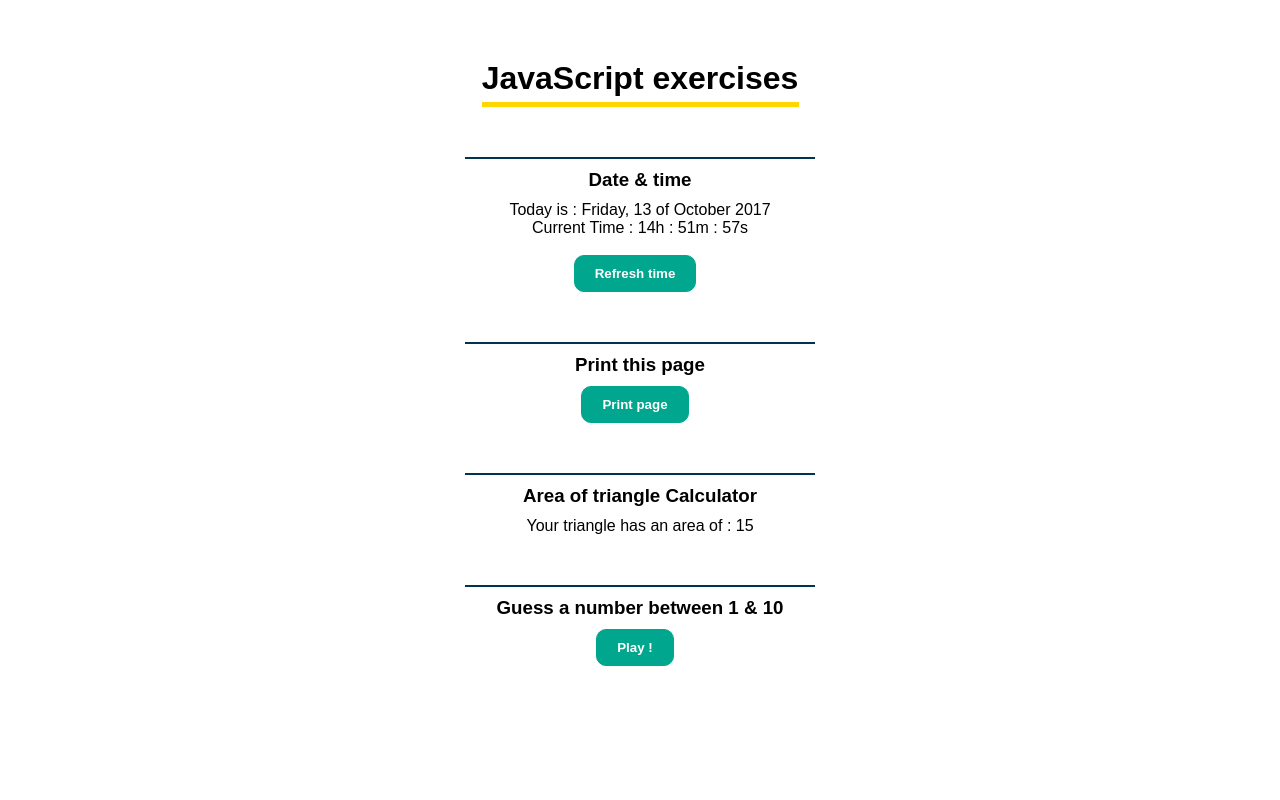
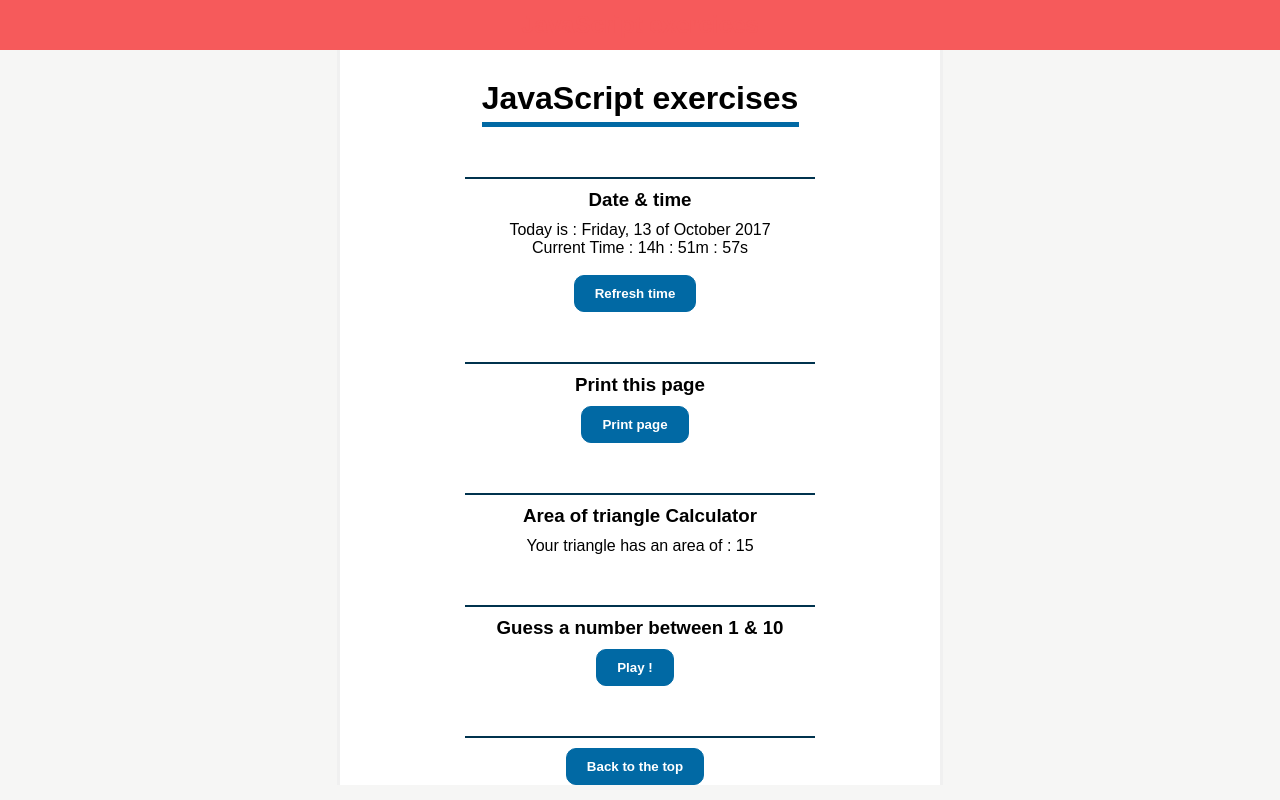
Before and after one commit to Augustin-Holguin/javascript-exercises, a plain HTML site: page index.html in a window 1280 px wide. Drawn offline with Linux system fonts and the light colour scheme.

Commit message:
styling 2.0

```diff
--- a/index.html
+++ b/index.html
@@ -6,6 +6,13 @@
     <title>JavaScript exercises</title>
   </head>
   <body>
+    <header>
+      <h2>JavaScript exercices</h2>
+    </header>
+    <div class="background-color">
+    <div class="empty">
+      <!-- whitespace in between header and title -->
+    </div>
     <div class="main-title">
       <h1>JavaScript exercises</h1>
     </div>
@@ -37,5 +44,11 @@
       <script type="text/javascript" src="numberguess.js"></script>
     </div>
 
+    <div class="exercise">
+      <button type="button" onClick="scrollUp()">Back to the top</button>
+      <script type="text/javascript" src="main.js"></script>
+    </div>
+
+  </div>
   </body>
 </html>
--- /dev/null
+++ b/main.js
@@ -0,0 +1,3 @@
+function scrollUp() {
+  document.body.scrollTop = document.documentElement.scrollTop = 0;
+}
--- a/style.css
+++ b/style.css
@@ -4,9 +4,29 @@
 }
 
 body {
+  background: #f6f6f5;
   text-align: center;
-  margin-top: 60px;
   font-family: arial;
+}
+
+.background-color {
+  margin: auto;
+  width: 600px;
+  background: white;
+  border-left: solid 3px #f0f0f0;
+  border-right: solid 3px #f0f0f0;
+}
+
+.empty {
+  height: 80px;
+}
+
+header {
+  line-height: 50px;
+  background: #f65a5b;
+  color: #f65a5b;
+  position: fixed;
+  width: 100%;
 }
 
 .exercise {
@@ -26,16 +46,16 @@ h3 {
 }
 
 .main-title {
-  border-bottom: solid 5px gold;
+  border-bottom: solid 5px #0169a4;
   width: 317px;
   margin: auto;
   margin-bottom: 20px;
 }
 
 button {
-  background: #00a78e;
+  background: #0169a4;
   padding: 10px 20px;
-  border: solid 1px #00a78e;
+  border: solid 1px #0169a4;
   border-radius: 10px;
   margin-right: 10px;
   color: white;
```
